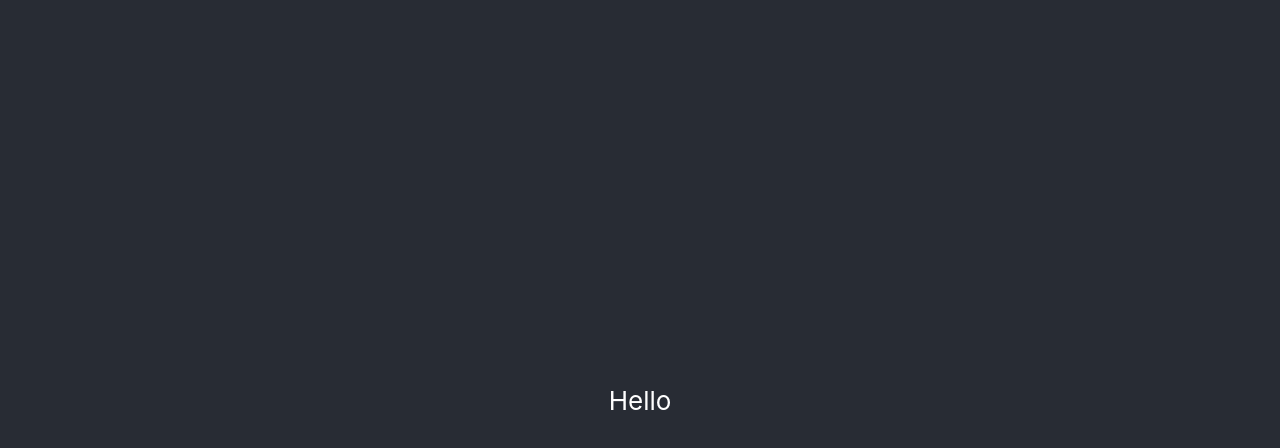
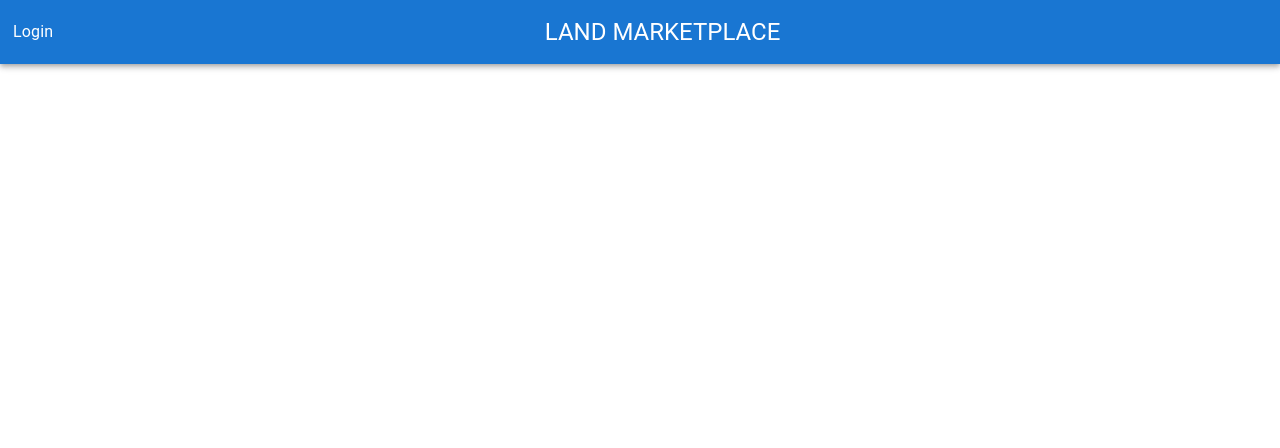
Before and after one commit to swapnaliss/solidity-practices, a React (Create React App) app in the folder Land/client/: page / in a window 1280 px wide. Shown: the top 448 px of the page. Built offline with nearby package versions, Linux system fonts and the light colour scheme.

Commit message:
rendering home page without router

```diff
--- a/Land/client/package.json
+++ b/Land/client/package.json
@@ -5,13 +5,17 @@
   "dependencies": {
     "@emotion/react": "^11.10.5",
     "@emotion/styled": "^11.10.5",
+    "@mui/icons-material": "^5.11.0",
     "@mui/material": "^5.11.4",
+    "@mui/styled-engine-sc": "^5.11.0",
     "@testing-library/jest-dom": "^5.16.5",
     "@testing-library/react": "^13.4.0",
     "@testing-library/user-event": "^13.5.0",
     "react": "^18.2.0",
     "react-dom": "^18.2.0",
+    "react-router-dom": "^6.0.0-alpha.2",
     "react-scripts": "5.0.1",
+    "styled-components": "^5.3.6",
     "web-vitals": "^2.1.4"
   },
   "scripts": {
--- a/Land/client/src/App.js
+++ b/Land/client/src/App.js
@@ -1,11 +1,10 @@
 import './App.css';
+import HomePage from "./components/HomePage";
 
 function App() {
   return (
     <div className="App">
-      <header className="App-header">
-       <p>Hello</p>
-      </header>
+      <HomePage />
     </div>
   );
 }
--- /dev/null
+++ b/Land/client/src/components/HomePage.js
@@ -0,0 +1,63 @@
+import * as React from "react";
+import Box from "@mui/material/Box";
+import AppBar from "@mui/material/AppBar";
+import Toolbar from "@mui/material/Toolbar";
+import Typography from "@mui/material/Typography";
+import IconButton from "@mui/material/IconButton";
+import AddBoxIcon from "@mui/icons-material/AddBox";
+import FormControlLabel from "@mui/material/FormControlLabel";
+import FormGroup from "@mui/material/FormGroup";
+
+import { BrowserRouter, useNavigate } from "react-router-dom";
+
+export default function HomePage() {
+  const [auth, setAuth] = React.useState(false);
+
+  // const navigate = useNavigate();
+
+  // const redirectHandle = () => {
+  //   navigate('/register');
+  // };
+
+  const handleChange = async (event) => {
+    setAuth(event.target.checked);
+  };
+
+  return (
+    <div>
+      <Box sx={{ flexGrow: 1 }}>
+        <AppBar position="static">
+          <Toolbar>
+            <FormGroup>
+              <FormControlLabel
+                control={
+                  <BrowserRouter
+                    color="default"
+                    checked={auth}
+                    onChange={handleChange}
+                    aria-label="login switch"
+                  />
+                }
+                label={auth ? "Logout" : "Login"}
+              />
+            </FormGroup>
+            <Typography variant="h5" component="div" sx={{ flexGrow: 1 }}>
+              LAND MARKETPLACE
+            </Typography>
+            {auth && (
+              <div className="Register">
+                <Typography variant="h5" component="div" sx={{ paddingTop: 1 }}>
+                  Register New Land
+                </Typography>
+                <IconButton size="large" color="inherit">
+                  {/* <AddBoxIcon onClick={redirectHandle} /> */}
+                </IconButton>
+              </div>
+            )}
+          </Toolbar>
+        </AppBar>
+
+      </Box>
+    </div>
+  );
+}
```
Also changed, not shown: 1 other file (tests, documents, lock files or other folders).
